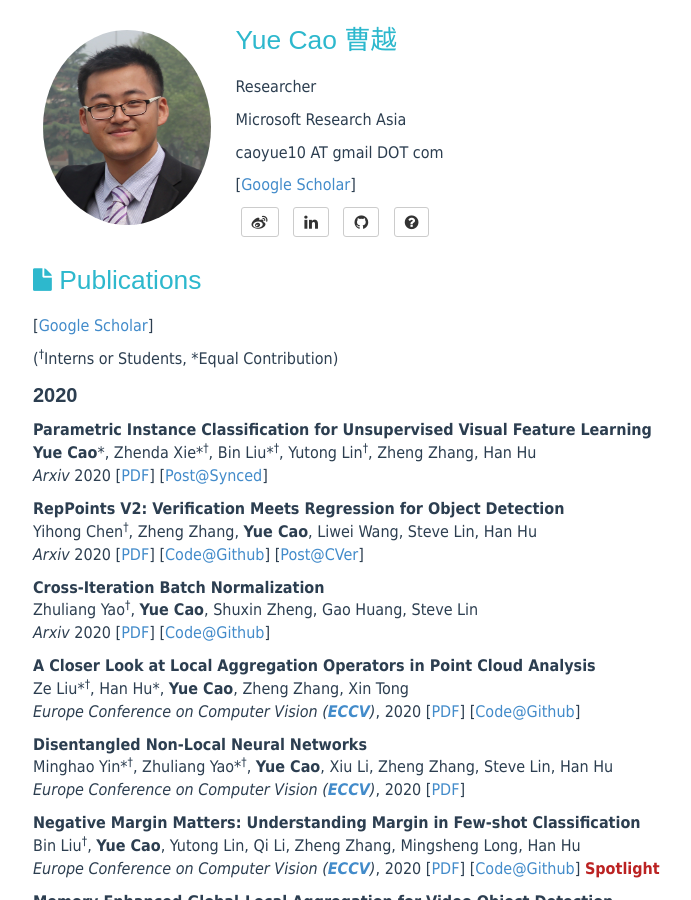
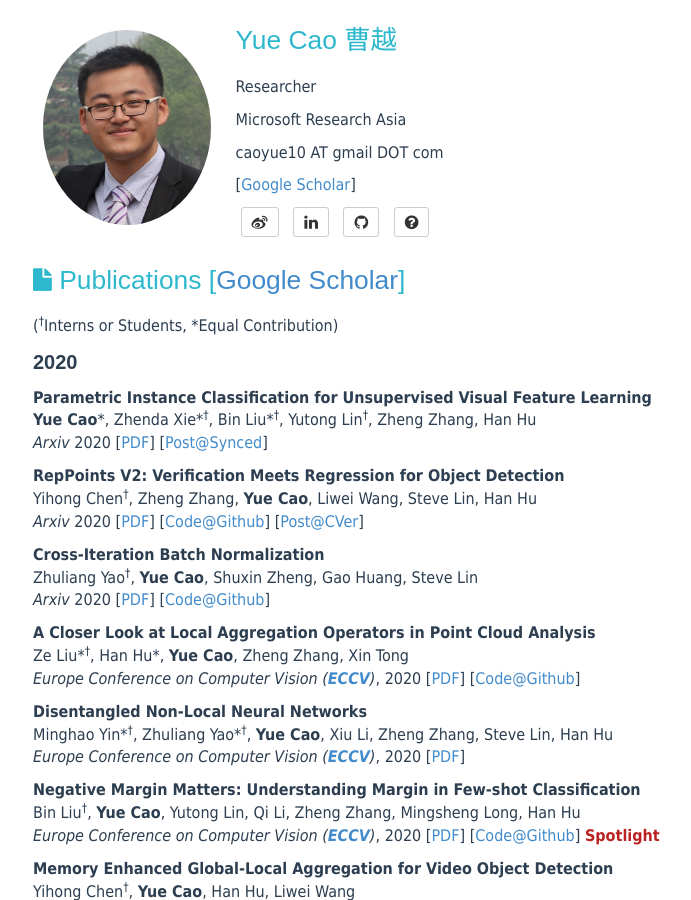
Before and after one commit to caoyue10/caoyue10.github.io, a Jekyll site: the page built from allpub.html, in a window 1280 px wide and 900 px high. Shown: the whole window, without its empty margins (137-828 px from the left). Built offline with Jekyll 4.4.1, drawn with Linux system fonts in a browser that asks for light colours.

Commit message:
Update allpub.html

```diff
--- a/allpub.html
+++ b/allpub.html
@@ -4,7 +4,7 @@
 
 <div class="Publications">
     <header>
-        <h1><i class="fa fa-file"></i> Publications </h1> <p>[<a href="https://scholar.google.com/citations?user=iRUO1ckAAAAJ&hl=zh-CN" target="_blank">Google Scholar</a>]</p>
+        <h1><i class="fa fa-file"></i> Publications [<a href="https://scholar.google.com/citations?user=iRUO1ckAAAAJ&hl=zh-CN" target="_blank">Google Scholar</a>]</h1>
     </header>
 	<p>(<sup><span>&#8224;</span></sup>Interns or Students, *Equal Contribution)</p>
 	<p style="font-size:20px;font-weight:bold;font-family:Arial,sans-serif;">2020</p>
```
